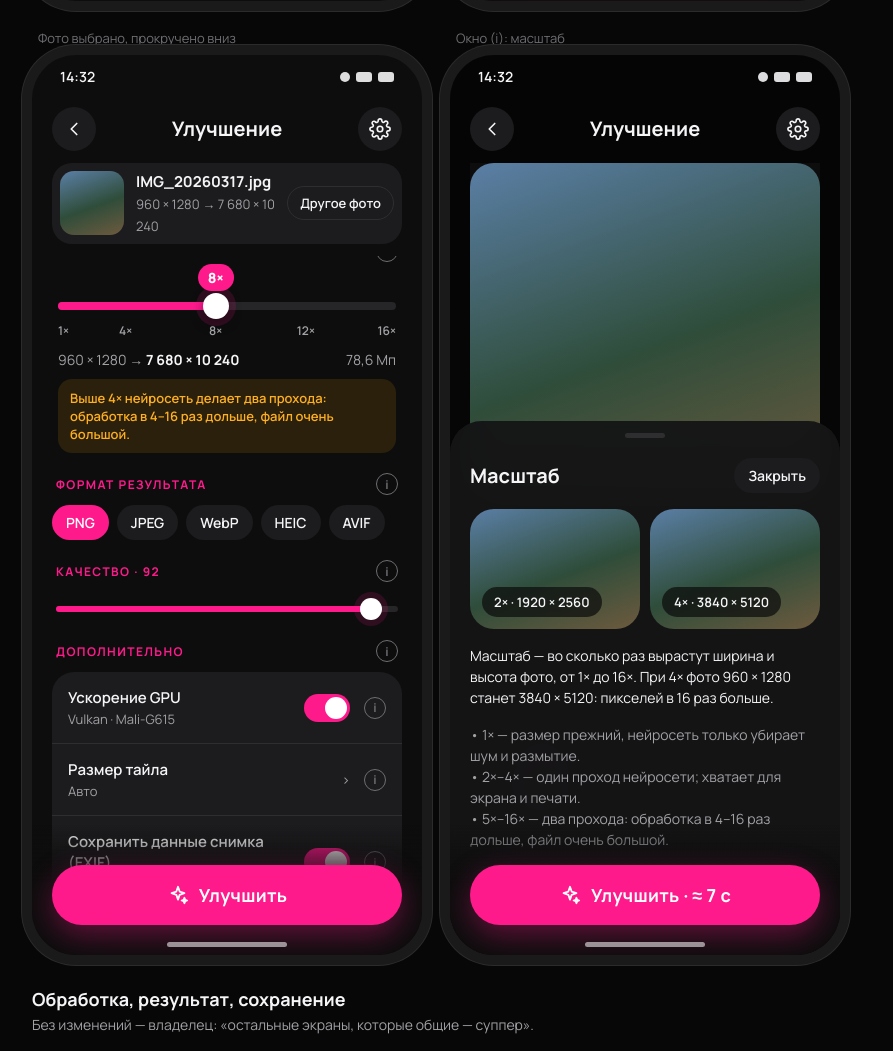
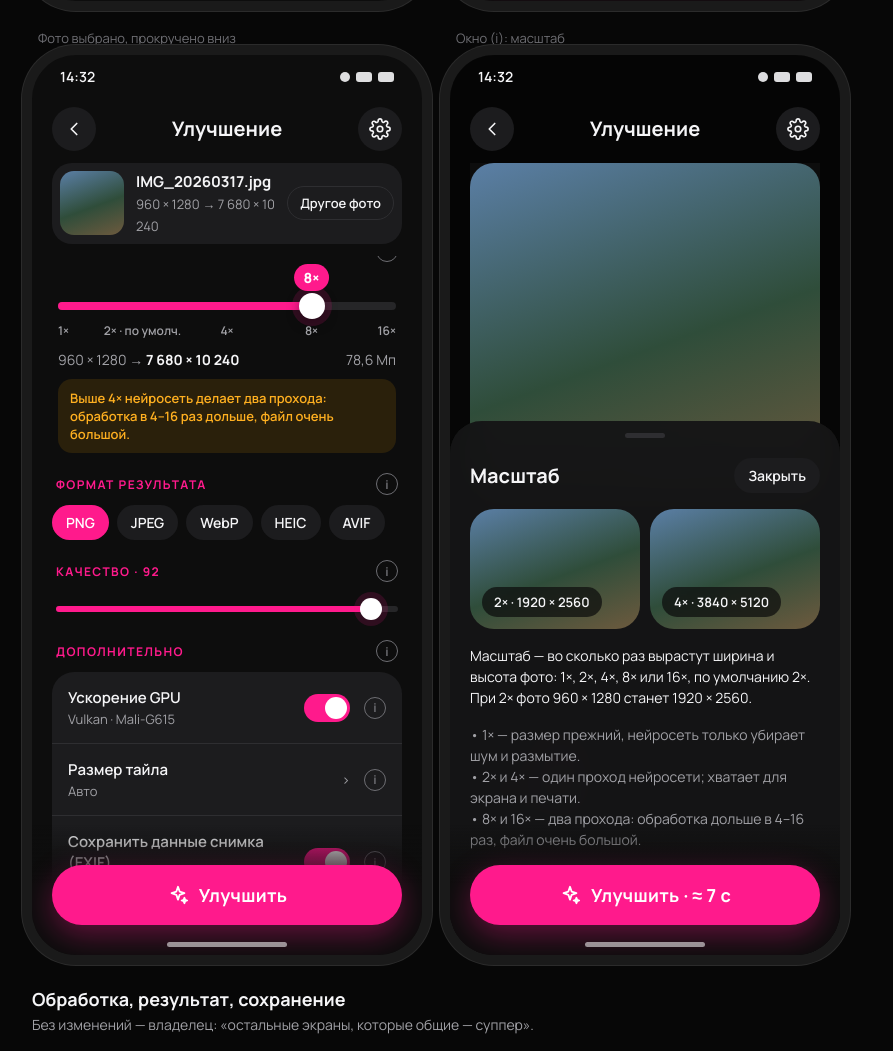
Before and after one commit to MikalaiKryvusha/KARTUN, a website: page design/kartun-mockups.html in a window 1280 px wide. Shown: the part 1305-2356 px from the top of the page, without its empty margins (0-893 px from the left). Drawn offline with Linux system fonts and the light colour scheme; a web font is replaced by a local one.

Commit message:
design: scale slider with five steps x1, x2 (default), x4, x8, x16 (owner's remark); plan and decision log
Co-Authored-By: Claude Opus 5.5 (1M context) <noreply@anthropic.com>

```diff
--- a/design/kartun-mockups.html
+++ b/design/kartun-mockups.html
@@ -306,9 +306,10 @@ const summary = () => `<div class="sum"><span>960 × 1280 → <b>3840 × 5120</b
 // square while scrolling down, and grows back when scrolling up. Every setting carries an (i) button.
 const info = '<div class="info">i</div>';
 const sh = (t) => `<div style="display:flex;align-items:center;justify-content:space-between;margin:4px 4px -6px"><span class="label" style="margin:0">${t}</span>${info}</div>`;
-// Scale slider 1x..16x, step 1 (like the desktop Upscayl): bubble, resulting size, a warning above 4x.
+// Scale slider with five steps 1x, 2x (default), 4x, 8x, 16x (owner's word): bubble, resulting size, a warning above 4x.
+const STEPS = [1, 2, 4, 8, 16];
 const kscale = (v) => `<div class="kscale" data-kscale data-v="${v}"><div class="track"><div class="fill"></div><div class="thumb"></div><div class="bubble"></div></div>
-  <div class="marks">${[1, 4, 8, 12, 16].map((m) => `<span style="left:${((m - 1) / 15) * 100}%">${m}×</span>`).join('')}</div>
+  <div class="marks">${STEPS.map((m, i) => `<span style="left:${i * 25}%">${m}×${m === 2 ? ' · по умолч.' : ''}</span>`).join('')}</div>
   <div class="res"><span class="r1"></span><span class="r2"></span></div>
   <div class="warn">Выше 4× нейросеть делает два прохода: обработка в 4–16 раз дольше, файл очень большой.</div></div>`;
 function setupScreen(scrolled) {
@@ -320,7 +321,7 @@ function setupScreen(scrolled) {
     <div class="stack">
       ${sh('Модель')}${modelCards()}
       <div class="row-link"><div><div class="a">Все модели</div><div class="b">10 моделей · 2 на устройстве</div></div><div class="go">Выбрать ›</div></div>
-      ${sh('Масштаб')}${kscale(scrolled ? 8 : 4)}
+      ${sh('Масштаб')}${kscale(scrolled ? 8 : 2)}
       ${sh('Формат результата')}<div class="chips" style="flex-wrap:wrap"><div class="pill on">PNG</div><div class="pill">JPEG</div><div class="pill">WebP</div><div class="pill">HEIC</div><div class="pill">AVIF</div></div>
       ${sh('Качество · 92')}<div class="slider"><i style="width:92%"></i><b style="right:auto;left:calc(92% - 11px)"></b></div>
       ${sh('Дополнительно')}<div class="group">
@@ -434,8 +435,8 @@ const S = {
       <div style="display:grid;grid-template-columns:1fr 1fr;gap:10px">
         <div class="photo" style="height:120px;${bg('before.jpg')}"><div class="chip">2× · 1920 × 2560</div></div>
         <div class="photo" style="height:120px;${bg('after.jpg')}"><div class="chip">4× · 3840 × 5120</div></div></div>
-      <div class="muted" style="color:var(--text);line-height:1.5">Масштаб — во сколько раз вырастут ширина и высота фото, от 1× до 16×. При 4× фото 960 × 1280 станет 3840 × 5120: пикселей в 16 раз больше.</div>
-      <div class="muted" style="line-height:1.5">• 1× — размер прежний, нейросеть только убирает шум и размытие.<br>• 2×–4× — один проход нейросети; хватает для экрана и печати.<br>• 5×–16× — два прохода: обработка в 4–16 раз дольше, файл очень большой.</div>
+      <div class="muted" style="color:var(--text);line-height:1.5">Масштаб — во сколько раз вырастут ширина и высота фото: 1×, 2×, 4×, 8× или 16×, по умолчанию 2×. При 2× фото 960 × 1280 станет 1920 × 2560.</div>
+      <div class="muted" style="line-height:1.5">• 1× — размер прежний, нейросеть только убирает шум и размытие.<br>• 2× и 4× — один проход нейросети; хватает для экрана и печати.<br>• 8× и 16× — два прохода: обработка дольше в 4–16 раз, файл очень большой.</div>
       <div class="row-link"><div class="a">Открыть руководство полностью</div><div class="go">›</div></div>
     </div>`,
   'settings': () => {
@@ -467,12 +468,13 @@ if (shot) {
   const t = document.querySelector(`.phone-wrap[data-id="${shot}"]`);
   if (t) t.classList.add('target');
 }
-// Scale slider: drag anywhere on the track; values 1..16, step 1. Source photo of the mockups is 960x1280.
+// Scale slider: drag anywhere on the track; snaps to the five steps. Source photo of the mockups is 960x1280.
 for (const k of document.querySelectorAll('[data-kscale]')) {
   const tr = k.querySelector('.track');
-  const set = (v) => {
-    v = Math.min(16, Math.max(1, Math.round(v)));
-    const p = ((v - 1) / 15) * 100;
+  const set = (i) => {
+    i = Math.min(4, Math.max(0, Math.round(i)));
+    const v = STEPS[i];
+    const p = i * 25;
     k.querySelector('.fill').style.width = p + '%';
     k.querySelector('.thumb').style.left = p + '%';
     const b = k.querySelector('.bubble'); b.style.left = p + '%'; b.textContent = v + '×';
@@ -481,10 +483,10 @@ for (const k of document.querySelectorAll('[data-kscale]')) {
     k.querySelector('.r2').textContent = `${(w * h / 1e6).toLocaleString('ru-RU', { maximumFractionDigits: 1 })} Мп`;
     k.classList.toggle('big', v > 4);
   };
-  const drag = (e) => { const r = tr.getBoundingClientRect(); set(1 + ((e.clientX - r.left) / r.width) * 15); };
+  const drag = (e) => { const r = tr.getBoundingClientRect(); set(((e.clientX - r.left) / r.width) * 4); };
   tr.addEventListener('pointerdown', (e) => { tr.setPointerCapture(e.pointerId); drag(e); tr.onpointermove = drag; });
   tr.addEventListener('pointerup', () => { tr.onpointermove = null; });
-  set(+k.dataset.v);
+  set(STEPS.indexOf(+k.dataset.v));
 }
 // Pinned preview: shrinks while scrolling down, becomes a small square past 190 px, grows back on the way up.
 for (const sc of document.querySelectorAll('[data-collapse]')) {
```
Also changed, not shown: MASTER_PLAN.md (+2 -1 lines), plans/01_EPIC_mvp.md (+3 -2 lines).
